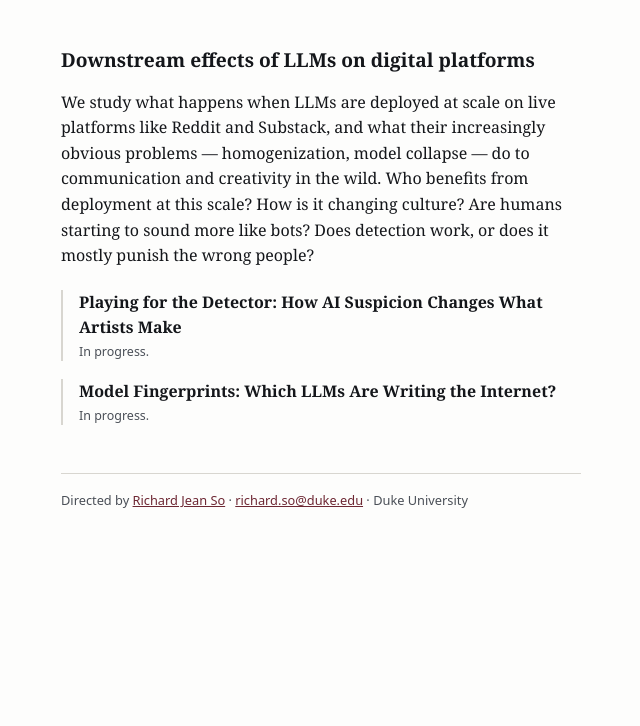
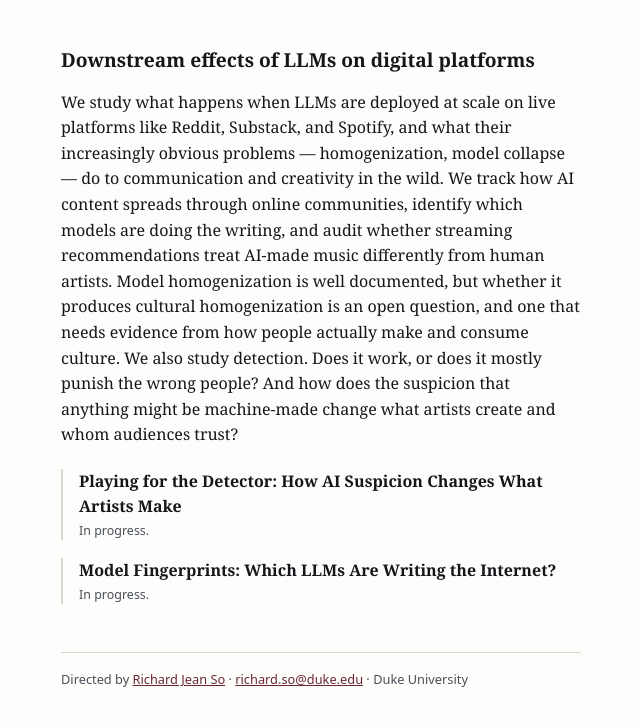
Before and after one commit to culturalailab/culturalailab.github.io, a plain HTML site: page projects.html in a window 1280 px wide. Shown: the part 1582-2308 px from the top of the page, without its empty margins (319-959 px from the left). Before the commit the page ends 2156 px from the top, so only its background shows below. Drawn offline with Linux system fonts and the light colour scheme.

Commit message:
Update projects.html

```diff
--- a/projects.html
+++ b/projects.html
@@ -187,7 +187,7 @@
 
     <section>
       <h2>Downstream effects of LLMs on digital platforms</h2>
-      <p>We study what happens when LLMs are deployed at scale on live platforms like Reddit and Substack, and what their increasingly obvious problems &mdash; homogenization, model collapse &mdash; do to communication and creativity in the wild. Who benefits from deployment at this scale? How is it changing culture? Are humans starting to sound more like bots? Does detection work, or does it mostly punish the wrong people?</p>
+      <p>We study what happens when LLMs are deployed at scale on live platforms like Reddit, Substack, and Spotify, and what their increasingly obvious problems &mdash; homogenization, model collapse &mdash; do to communication and creativity in the wild. We track how AI content spreads through online communities, identify which models are doing the writing, and audit whether streaming recommendations treat AI-made music differently from human artists. Model homogenization is well documented, but whether it produces cultural homogenization is an open question, and one that needs evidence from how people actually make and consume culture. We also study detection. Does it work, or does it mostly punish the wrong people? And how does the suspicion that anything might be machine-made change what artists create and whom audiences trust?</p>
 
       <ol class="papers">
         <li>
```
